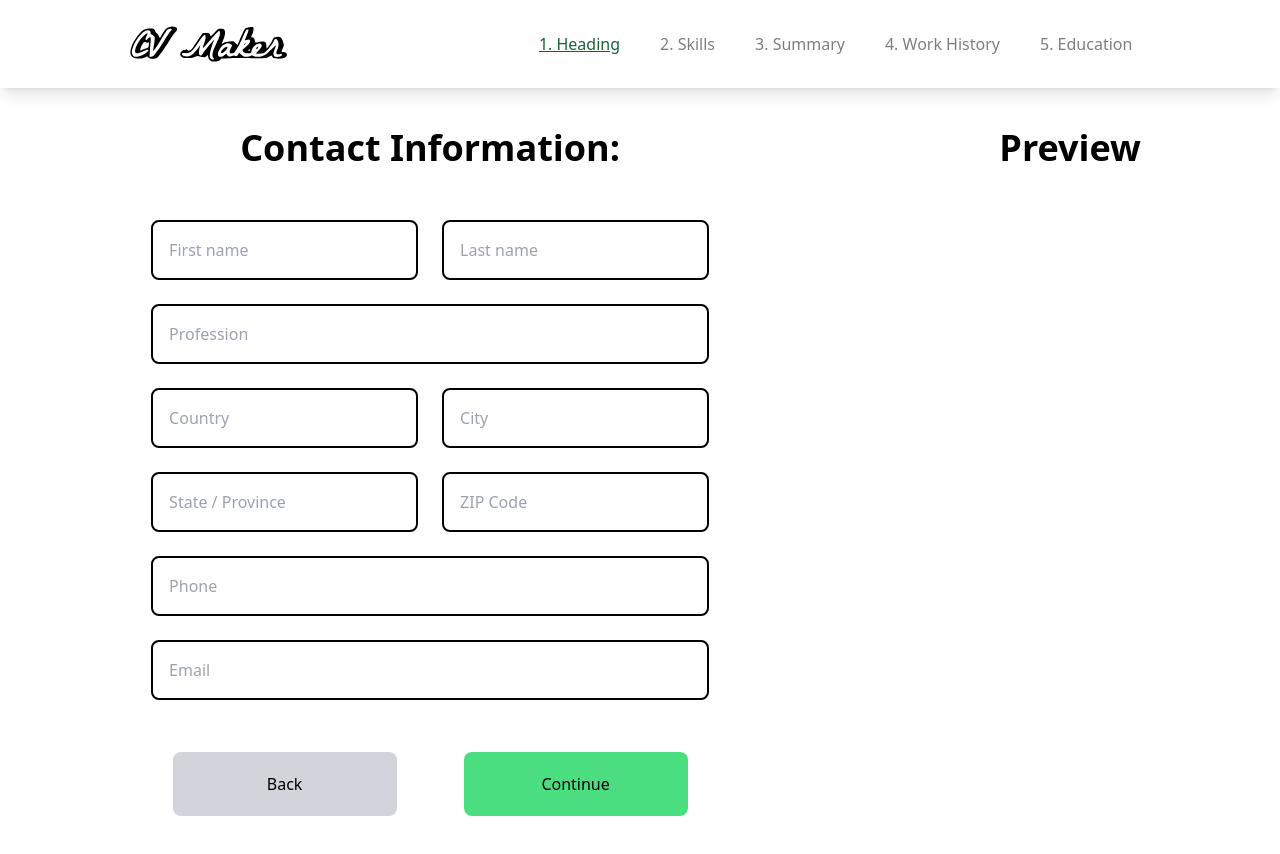
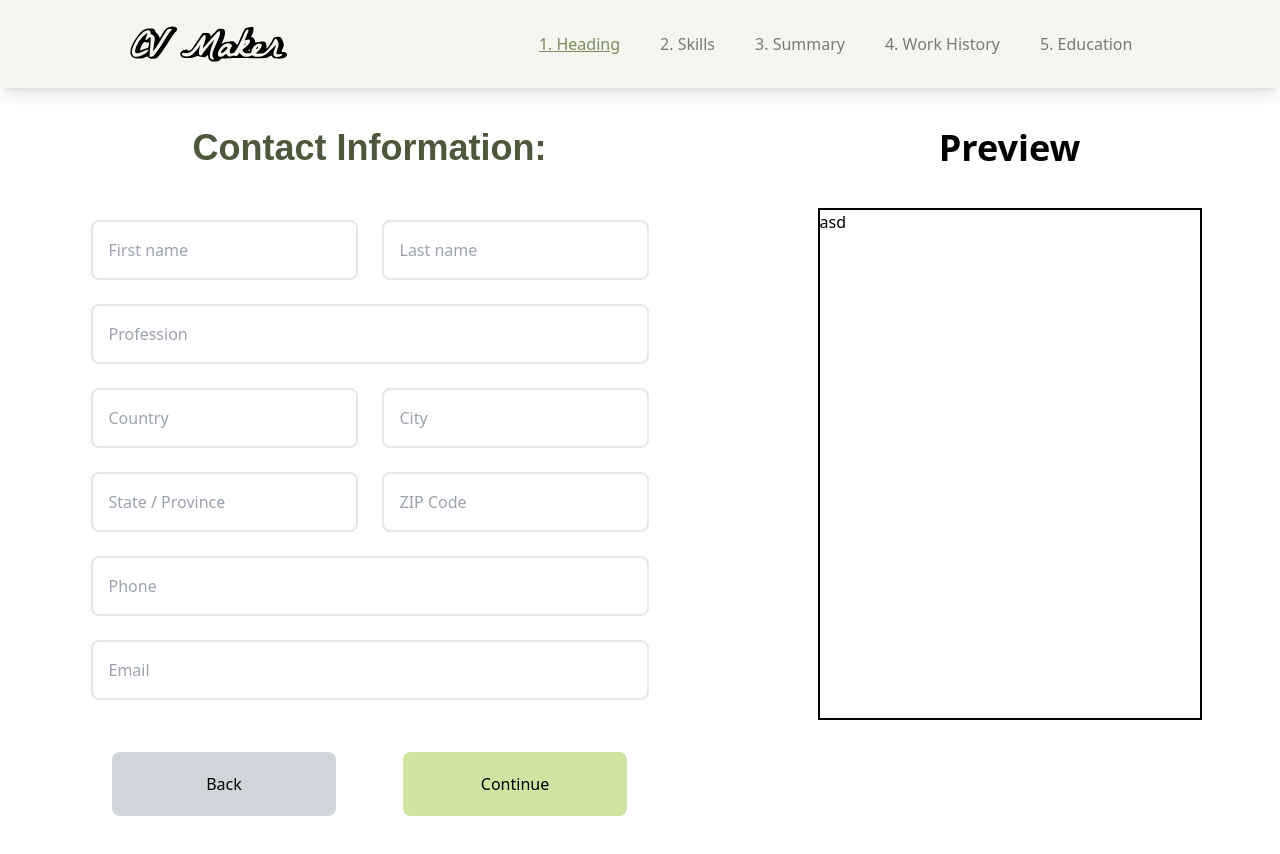
Before and after one commit to lmreineer/cv-maker, a React (Create React App) app: page / in a window 1280 px wide. Built offline with nearby package versions, Linux system fonts and the light colour scheme.

Commit message:
Add few styles

```diff
--- a/src/components/Header.js
+++ b/src/components/Header.js
@@ -2,10 +2,10 @@ import logo from "../logo.svg";
 
 const Header = () => {
     return (
-        <header className="flex justify-around items-center p-3 shadow-lg">
+        <header className="flex justify-around items-center p-3 shadow-lg bg-light-yellow">
             <img src={logo} alt="CV Maker" className="w-med pointer-events-none" />
             <div className="flex">
-                <div className="m-5 text-green-800 underline">1. Heading</div>
+                <div className="m-5 text-dark-yellow underline">1. Heading</div>
                 <div className="m-5 opacity-50">2. Skills</div>
                 <div className="m-5 opacity-50">3. Summary</div>
                 <div className="m-5 opacity-50">4. Work History</div>
--- a/src/components/Main.js
+++ b/src/components/Main.js
@@ -1,8 +1,12 @@
-import Heading from "./form/HeadingForm.js";
+import Heading from './form/HeadingForm.js';
+import Preview from './preview/CVPreview.js';
 
 const Main = () => {
     return (
-        <Heading />
+        <div className='flex justify-around'>
+            <Heading />
+            <Preview />
+        </div>
     );
 };
 
--- a/src/components/form/HeadingForm.js
+++ b/src/components/form/HeadingForm.js
@@ -1,9 +1,9 @@
-import React, { useState } from "react";
+import React, { useState } from 'react';
 
 const Heading = () => {
-    const [firstName, setFirstName] = useState("");
-    const [lastName, setLastName] = useState("");
-    const [email, setEmail] = useState("");
+    const [firstName, setFirstName] = useState('');
+    const [lastName, setLastName] = useState('');
+    const [email, setEmail] = useState('');
     const [errors, setErrors] = useState({});
 
     const preventRedirect = (e) => {
@@ -11,14 +11,14 @@ const Heading = () => {
 
         // Perform form validation
         const validationErrors = {};
-        if (firstName.trim() === "") {
-            validationErrors.firstName = "First name is required";
+        if (firstName.trim() === '') {
+            validationErrors.firstName = 'First name is required';
         }
-        if (lastName.trim() === "") {
-            validationErrors.lastName = "Last name is required";
+        if (lastName.trim() === '') {
+            validationErrors.lastName = 'Last name is required';
         }
-        if (email.trim() === "") {
-            validationErrors.email = "Email is required";
+        if (email.trim() === '') {
+            validationErrors.email = 'Email is required';
         }
 
         // Set the validation errors
@@ -26,137 +26,134 @@ const Heading = () => {
     };
 
     return (
-        <form className="flex justify-around" onSubmit={preventRedirect}>
+        <form onSubmit={preventRedirect}>
+            <h1 className='text-4xl my-10 font-semibold text-center font-josefin-sans text-[#4D573B]'>
+                Contact Information:
+            </h1>
             <div>
-                <h1 className="text-4xl my-10 font-semibold text-center">
-                    Contact Information:
-                </h1>
-                <div className="flex">
+                <div className='flex'>
                     <label>
                         <input
-                            type="text"
-                            name="first-name"
-                            placeholder="First name"
+                            type='text'
+                            name='first-name'
+                            placeholder='First name'
                             className={
                                 errors.firstName
-                                    ? " border-2 border-red-700 rounded-lg m-3 p-4"
-                                    : "border-2 border-black rounded-lg m-3 p-4"
+                                    ? ' border-2 border-red-700 rounded-lg m-3 p-4'
+                                    : 'border-2 rounded-lg m-3 p-4 outline-0 focus:border-dark-yellow focus:shadow-inner focus:shadow-md'
                             }
                             value={firstName}
                             onChange={(e) => setFirstName(e.target.value)}
                         />
                         {errors.firstName && (
-                            <p className="ml-4 text-red-800">{errors.firstName}</p>
+                            <p className='ml-4 text-red-800'>{errors.firstName}</p>
                         )}
                     </label>
                     <label>
                         <input
-                            type="text"
-                            name="last-name"
-                            placeholder="Last name"
+                            type='text'
+                            name='last-name'
+                            placeholder='Last name'
                             className={
                                 errors.lastName
-                                    ? " border-2 border-red-700 rounded-lg m-3 p-4"
-                                    : "border-2 border-black rounded-lg m-3 p-4"
+                                    ? ' border-2 border-red-700 rounded-lg m-3 p-4'
+                                    : 'border-2 rounded-lg m-3 p-4 outline-0 focus:border-dark-yellow focus:shadow-inner focus:shadow-md'
                             }
                             value={lastName}
                             onChange={(e) => setLastName(e.target.value)}
                         />
                         {errors.lastName && (
-                            <p className="ml-4 text-red-800">{errors.lastName}</p>
+                            <p className='ml-4 text-red-800'>{errors.lastName}</p>
                         )}
                     </label>
                 </div>
                 <div>
-                    <label className="flex">
+                    <label className='flex'>
                         <input
-                            type="text"
-                            name="profession"
-                            placeholder="Profession"
-                            className="border-2 border-black rounded-lg m-3 p-4 w-full"
+                            type='text'
+                            name='profession'
+                            placeholder='Profession'
+                            className='border-2 rounded-lg m-3 p-4 outline-0 focus:border-dark-yellow focus:shadow-inner focus:shadow-md w-full'
                         />
                     </label>
                 </div>
                 <div>
                     <label>
                         <input
-                            type="text"
-                            name="country"
-                            placeholder="Country"
-                            className="border-2 border-black rounded-lg m-3 p-4"
+                            type='text'
+                            name='country'
+                            placeholder='Country'
+                            className='border-2 rounded-lg m-3 p-4 outline-0 focus:border-dark-yellow focus:shadow-inner focus:shadow-md'
                         />
                     </label>
                     <label>
                         <input
-                            type="text"
-                            name="city"
-                            placeholder="City"
-                            className="border-2 border-black rounded-lg m-3 p-4"
+                            type='text'
+                            name='city'
+                            placeholder='City'
+                            className='border-2 rounded-lg m-3 p-4 outline-0 focus:border-dark-yellow focus:shadow-inner focus:shadow-md'
                         />
                     </label>
                 </div>
                 <div>
                     <label>
                         <input
-                            type="text"
-                            name="state-province"
-                            placeholder="State / Province"
-                            className="border-2 border-black rounded-lg m-3 p-4"
+                            type='text'
+                            name='state-province'
+                            placeholder='State / Province'
+                            className='border-2 rounded-lg m-3 p-4 outline-0 focus:border-dark-yellow focus:shadow-inner focus:shadow-md'
                         />
                     </label>
                     <label>
                         <input
-                            type="tel"
-                            name="zip-code"
-                            placeholder="ZIP Code"
-                            className="border-2 border-black rounded-lg m-3 p-4"
+                            type='tel'
+                            name='zip-code'
+                            placeholder='ZIP Code'
+                            className='border-2 rounded-lg m-3 p-4 outline-0 focus:border-dark-yellow focus:shadow-inner focus:shadow-md'
                         />
                     </label>
                 </div>
                 <div>
-                    <label className="flex">
+                    <label className='flex'>
                         <input
-                            type="tel"
-                            name="phone-number"
-                            placeholder="Phone"
-                            className="border-2 border-black rounded-lg m-3 p-4 w-full"
+                            type='tel'
+                            name='phone-number'
+                            placeholder='Phone'
+                            className='border-2 rounded-lg m-3 p-4 outline-0 focus:border-dark-yellow focus:shadow-inner focus:shadow-md w-full'
                         />
                     </label>
                 </div>
                 <div>
-                    <label className="flex">
+                    <label className='flex'>
                         <input
-                            type="email"
-                            name="email"
-                            placeholder="Email"
-                            id="email"
+                            type='email'
+                            name='email'
+                            placeholder='Email'
+                            id='email'
                             className={
                                 errors.email
-                                    ? "border-2 border-red-700 rounded-lg m-3 p-4 w-full"
-                                    : "border-2 border-black rounded-lg m-3 p-4 w-full"
+                                    ? 'border-2 border-red-700 rounded-lg m-3 p-4 w-full'
+                                    : 'border-2 rounded-lg m-3 p-4 outline-0 focus:border-dark-yellow focus:shadow-inner focus:shadow-md w-full'
                             }
                             value={email}
                             onChange={(e) => setEmail(e.target.value)}
                         />
                     </label>
                     {errors.lastName && (
-                        <p className="ml-4 text-red-800">{errors.email}</p>
+                        <p className='ml-4 text-red-800'>{errors.email}</p>
                     )}
                 </div>
-                <div className="flex justify-around">
-                    <button className="bg-gray-300 hover:bg-gray-400 transition p-5 w-56 rounded-lg my-10">
+                <div className='flex justify-around'>
+                    <button className='bg-gray-300 hover:bg-gray-400 transition p-5 w-56 rounded-lg my-10'>
                         Back
                     </button>
                     <input
-                        type="submit"
-                        id="continue-button"
-                        className="bg-green-400 hover:bg-green-500 hover:cursor-pointer transition p-5 w-56 rounded-lg my-10"
-                        value="Continue"
+                        type='submit'
+                        id='continue-button'
+                        className='bg-[#CDE4A2] hover:bg-dark-yellow hover:cursor-pointer transition p-5 w-56 rounded-lg my-10'
+                        value='Continue'
                     />
                 </div>
-            </div>
-            <div>
-                <h1 className="text-4xl my-10 font-semibold text-center">Preview</h1>
             </div>
         </form>
     );
--- /dev/null
+++ b/src/components/preview/CVPreview.js
@@ -0,0 +1,12 @@
+const Preview = () => {
+    return (
+        <div>
+            <h1 className="text-4xl my-10 font-semibold text-center">Preview</h1>
+            <div className="border-2 border-black h-4/6 w-96">
+                <p>asd</p>
+            </div>
+        </div>
+    );
+}
+
+export default Preview
--- a/src/styles/index.css
+++ b/src/styles/index.css
@@ -1,3 +1,4 @@
 @tailwind base;
 @tailwind components;
 @tailwind utilities;
+@import url('https://fonts.googleapis.com/css2?family=Josefin+Sans&display=swap');
--- a/tailwind.config.js
+++ b/tailwind.config.js
@@ -8,6 +8,13 @@ module.exports = {
       width: {
         'med': '10rem',
       },
+      colors: {
+        'light-yellow': '#F4F6EF',
+        'dark-yellow': '#7B8B5E',
+      },
+      fontFamily: {
+        'josefin-sans': ['Josefin Sans', 'sans-serif'],
+      },
     },
   },
   plugins: [],
```
